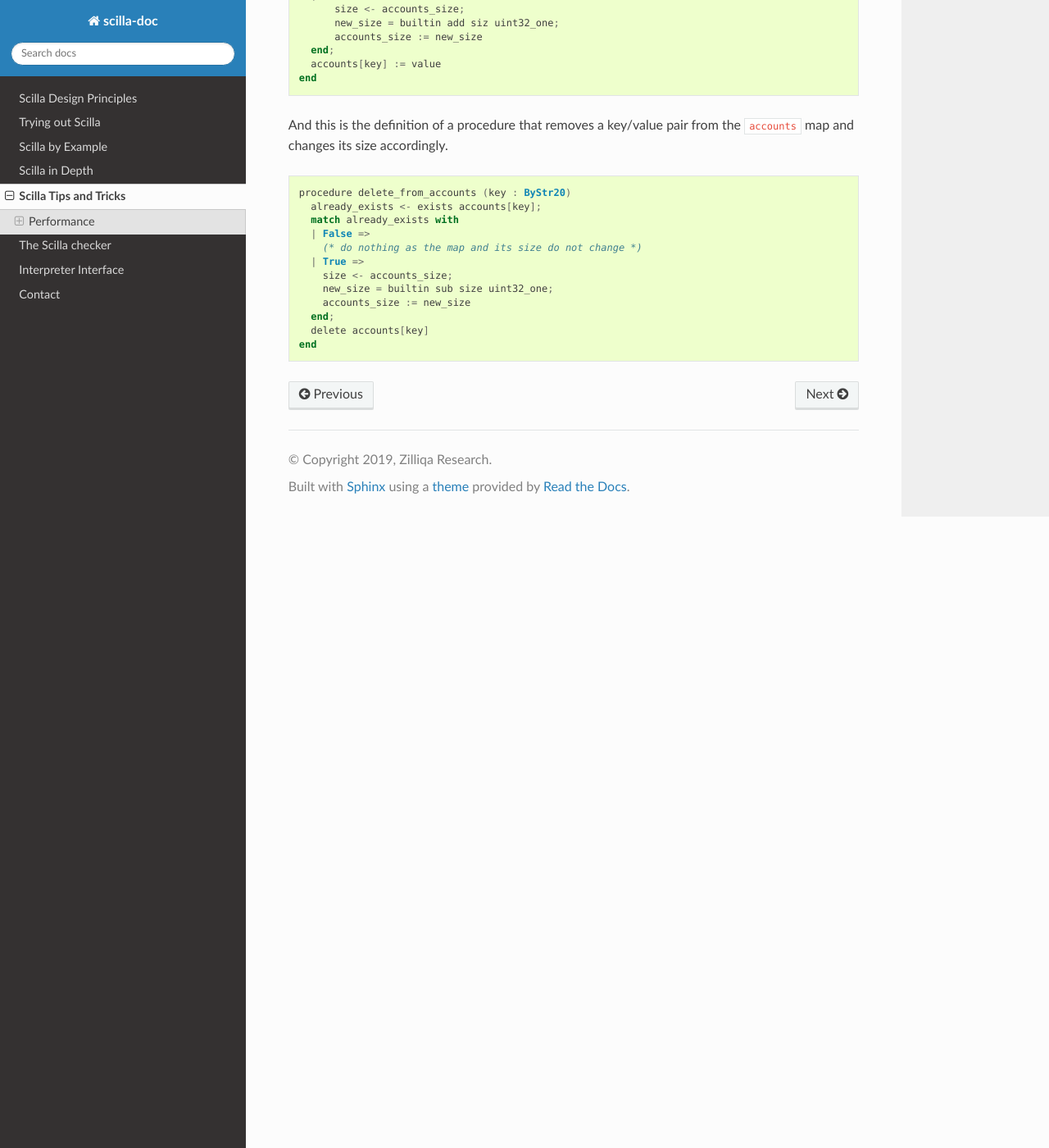
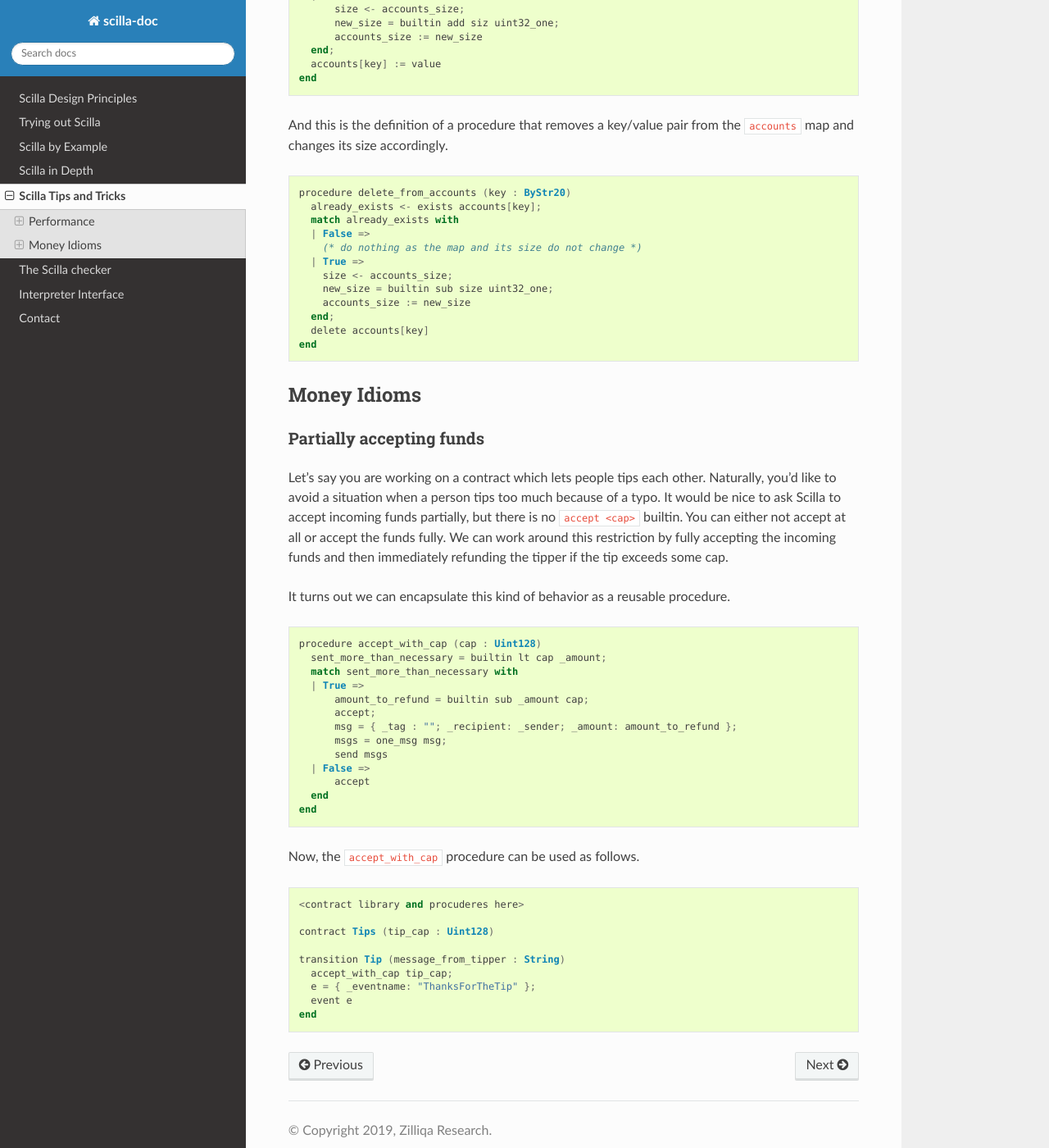
Before and after one commit to Zilliqa/scilla-docs, a Sphinx documentation site: the page built from docs/source/scilla-tips-and-tricks.rst, in a window 1280 px wide and 1400 px high, scrolled down 1167 px. Shown: the whole window at 82% size. Built offline with Sphinx 7.4.7 and the Read the Docs theme 2.0.0, drawn with Linux system fonts in a browser that asks for light colours.

Commit message:
Add money idioms section

```diff
--- a/docs/source/scilla-tips-and-tricks.rst
+++ b/docs/source/scilla-tips-and-tricks.rst
@@ -1,8 +1,10 @@
 Scilla Tips and Tricks
 ======================
+.. _scilla_tips:
 
 Performance
 ###########
+.. _scilla_tips_performance:
 
 Field map size
 **************
@@ -82,3 +84,51 @@ the ``accounts`` map and changes its size accordingly.
       end;
       delete accounts[key]
     end
+
+
+Money Idioms
+############
+.. _scilla_tips_money:
+
+Partially accepting funds
+*************************
+
+Let's say you are working on a contract which lets people tips each other.
+Naturally, you'd like to avoid a situation when a person tips too much because
+of a typo. It would be nice to ask Scilla to accept incoming funds partially,
+but there is no ``accept <cap>`` builtin. You can either not accept at all or
+accept the funds fully. We can work around this restriction by fully accepting
+the incoming funds and then immediately refunding the tipper if the tip exceeds
+some cap.
+
+It turns out we can encapsulate this kind of behavior as a reusable procedure.
+
+.. code-block:: ocaml
+
+    procedure accept_with_cap (cap : Uint128)
+      sent_more_than_necessary = builtin lt cap _amount;
+      match sent_more_than_necessary with
+      | True =>
+          amount_to_refund = builtin sub _amount cap;
+          accept;
+          msg = { _tag : ""; _recipient: _sender; _amount: amount_to_refund };
+          msgs = one_msg msg;
+          send msgs
+      | False =>
+          accept
+      end
+    end
+
+Now, the ``accept_with_cap`` procedure can be used as follows.
+
+.. code-block:: ocaml
+
+    <contract library and procuderes here>
+
+    contract Tips (tip_cap : Uint128)
+
+    transition Tip (message_from_tipper : String)
+      accept_with_cap tip_cap;
+      e = { _eventname: "ThanksForTheTip" };
+      event e
+    end
```
